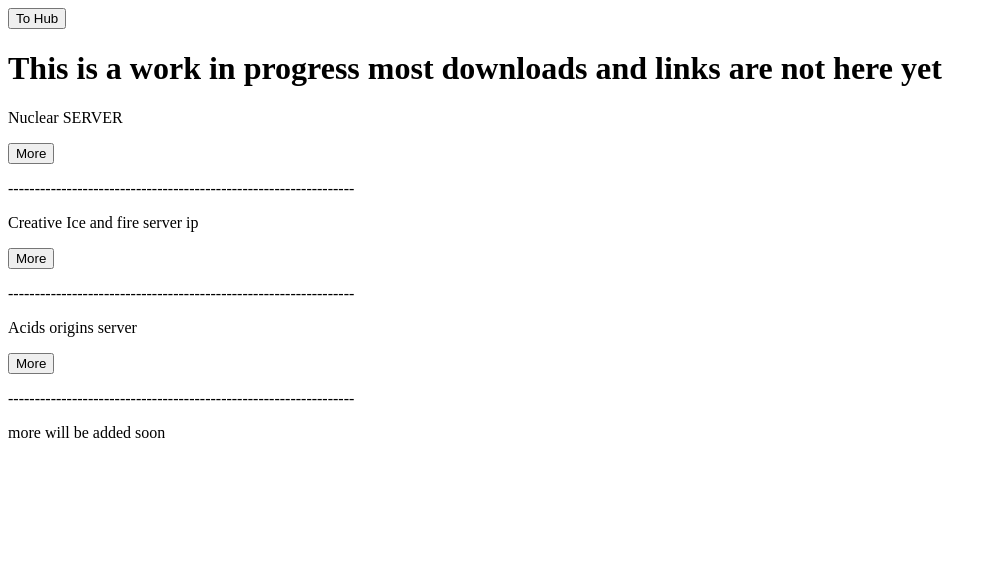
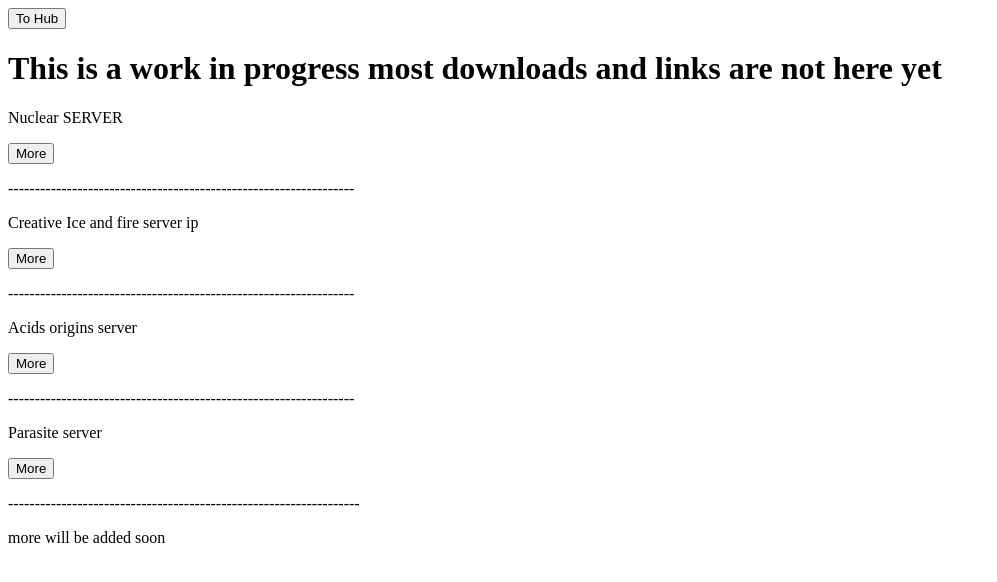
Before and after one commit to ANOMALY00/08B, a plain HTML site: page mcserver.html in a window 1280 px wide. Shown: the whole page, without its empty margins (0-997 px from the left). Drawn offline with Linux system fonts and the light colour scheme.

Commit message:
Update mcserver.html

```diff
--- a/mcserver.html
+++ b/mcserver.html
@@ -38,4 +38,12 @@
 
   <p> ----------------------------------------------------------------- </p>
 
+  <p> Parasite server </p>
+
+       <form>
+    <input type="button" onclick="window.location.href='https://anomaly00.github.io/08B/disease.html';" value="More" />
+  </form>
+
+  <p> ------------------------------------------------------------------ </p>
+
     <p> more will be added soon </p>
```
